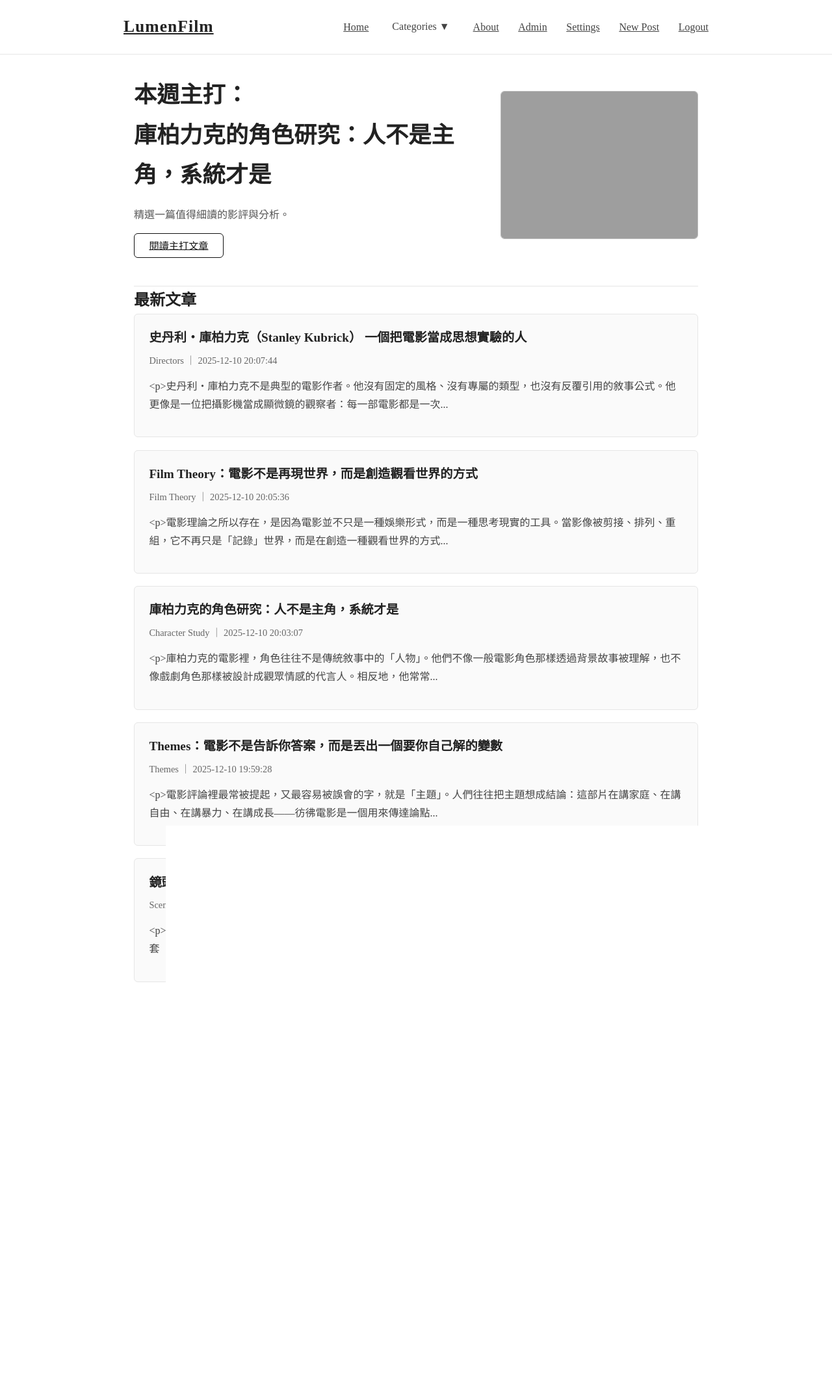
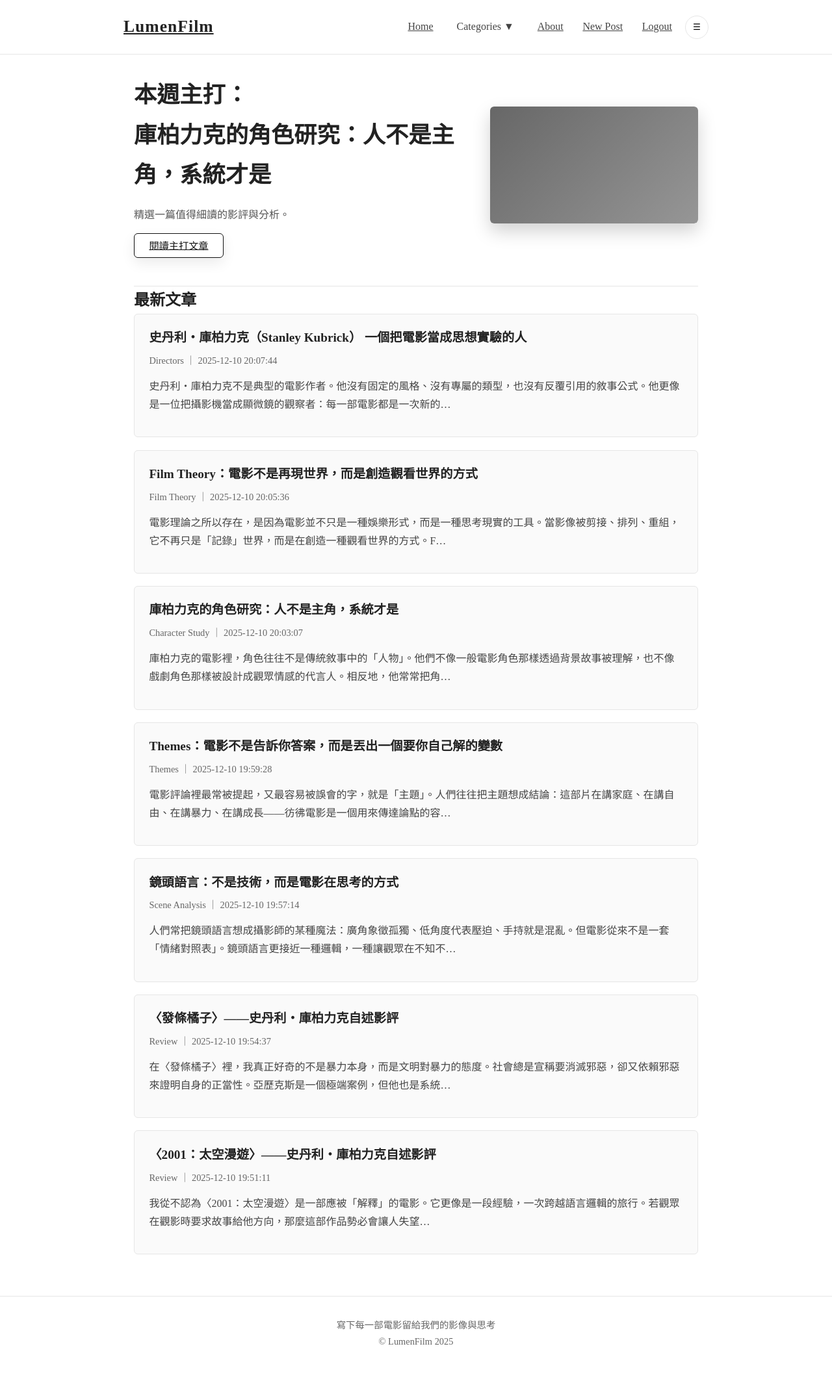
Before and after one commit to leotsai940914/114-1-Department-Computer-Network-and-Programming-, a Flask app: page / in a window 1280 px wide. Shown: the whole page at 65% size. Run offline with Flask 3, Linux system fonts and the light colour scheme; the visitor is signed in with stand-in values (Sample User, id 1); data comes from the database, SQL or seed files in the repository; both versions use the stored data as it was after the commit; grey boxes are pictures that could not be loaded.

Commit message:
修正預覽bug

```diff
--- a/Final Project/static/css/style.css
+++ b/Final Project/static/css/style.css
@@ -136,6 +136,49 @@ button,
     opacity: 0.8;
 }
 
+.admin-menu {
+    position: relative;
+    display: inline-block;
+    margin-left: 1rem;
+}
+
+.admin-toggle {
+    border: 1px solid var(--color-border);
+    background: #fff;
+    border-radius: 50%;
+    width: 36px;
+    height: 36px;
+    cursor: pointer;
+}
+
+.admin-dropdown {
+    position: absolute;
+    right: 0;
+    top: 110%;
+    background: #fff;
+    border: 1px solid var(--color-border);
+    border-radius: var(--radius);
+    box-shadow: 0 8px 20px rgba(0,0,0,0.12);
+    display: none;
+    min-width: 140px;
+    z-index: 20;
+}
+
+.admin-dropdown.open {
+    display: block;
+}
+
+.admin-dropdown a {
+    display: block;
+    padding: 0.7rem 0.9rem;
+    color: var(--color-text);
+    text-decoration: none;
+}
+
+.admin-dropdown a:hover {
+    background: var(--color-border-soft);
+}
+
 /* ===================================
    HERO SECTION
    =================================== */
@@ -147,6 +190,7 @@ button,
     gap: 2rem;
     padding: 2rem 0 3rem;
     border-bottom: 1px solid var(--color-border);
+    position: relative;
 }
 
 .hero-title {
@@ -158,6 +202,11 @@ button,
     font-size: var(--font-size-base);
     color: #555;
     margin: 1rem 0 1.2rem;
+    max-width: 540px;
+    display: -webkit-box;
+    -webkit-line-clamp: 2;
+    -webkit-box-orient: vertical;
+    overflow: hidden;
 }
 
 .hero-btn {
@@ -166,12 +215,14 @@ button,
     color: var(--color-accent);
     border-radius: var(--radius);
     font-size: 0.95rem;
+    box-shadow: 0 8px 20px rgba(0,0,0,0.08);
 }
 
 .hero-btn:hover {
     background-color: var(--color-accent);
     color: #fff;
     transform: translateY(-2px);
+    box-shadow: 0 12px 26px rgba(0,0,0,0.12);
 }
 
 .hero-image-placeholder {
@@ -188,6 +239,30 @@ button,
     filter: brightness(1.08);
 }
 
+.hero-cover {
+    width: 320px;
+    aspect-ratio: 16 / 9;
+    position: relative;
+    overflow: hidden;
+    border-radius: var(--radius);
+    box-shadow: 0 12px 28px rgba(0,0,0,0.18);
+}
+
+.hero-cover::after {
+    content: "";
+    position: absolute;
+    inset: 0;
+    background: linear-gradient(135deg, rgba(0,0,0,0.35), rgba(0,0,0,0.05));
+    pointer-events: none;
+}
+
+.hero-cover img {
+    width: 100%;
+    height: 100%;
+    object-fit: cover;
+    display: block;
+}
+
 /* ===================================
    POSTS LIST
    =================================== */
@@ -197,6 +272,7 @@ button,
     padding: 1.2rem 1.4rem;
     margin-bottom: 1.2rem;
     background-color: var(--color-card-bg);
+    position: relative;
 }
 
 .post-card:hover {
@@ -208,6 +284,17 @@ button,
 .post-title {
     font-size: var(--font-size-md);
     margin-bottom: 0.4rem;
+}
+
+.post-badge {
+    display: inline-block;
+    font-size: 0.75rem;
+    padding: 0.2rem 0.55rem;
+    border-radius: 999px;
+    background: #111;
+    color: #fff;
+    margin-right: 0.5rem;
+    letter-spacing: 0.02em;
 }
 
 .post-title a {
@@ -229,6 +316,10 @@ button,
 
 .post-excerpt {
     color: #444;
+    display: -webkit-box;
+    -webkit-line-clamp: 2;
+    -webkit-box-orient: vertical;
+    overflow: hidden;
 }
 
 /* ===================================
--- a/Final Project/static/js/main.js
+++ b/Final Project/static/js/main.js
@@ -20,6 +20,19 @@ document.querySelectorAll(".dropdown-toggle").forEach(toggle => {
 document.addEventListener("click", () => {
     document.querySelectorAll(".dropdown-menu")
         .forEach(menu => (menu.style.display = "none"));
+});
+
+/* Admin mini menu */
+document.addEventListener("DOMContentLoaded", () => {
+    const toggle = document.querySelector(".admin-toggle");
+    const menu = document.querySelector(".admin-dropdown");
+    if (!toggle || !menu) return;
+
+    toggle.addEventListener("click", (e) => {
+        e.stopPropagation();
+        menu.classList.toggle("open");
+    });
+    document.addEventListener("click", () => menu.classList.remove("open"));
 });
 
 
--- a/Final Project/templates/base.html
+++ b/Final Project/templates/base.html
@@ -49,17 +49,22 @@
             <!-- 動態 About 頁 -->
             <a href="{{ url_for('category_routes.about') }}">About</a>
 
-            {% if session.get('role') == 'admin' %}
-                <a href="{{ url_for('admin_routes.admin_home') }}">Admin</a>
-                <a href="{{ url_for('admin_routes.admin_settings') }}">Settings</a>
-            {% endif %}
-
             {% if session.get('user_id') %}
                 <a href="{{ url_for('post_routes.new_post') }}">New Post</a>
                 <a href="{{ url_for('auth_routes.logout') }}">Logout</a>
             {% else %}
                 <a href="{{ url_for('auth_routes.login') }}">Login</a>
                 <a href="{{ url_for('auth_routes.register') }}">Register</a>
+            {% endif %}
+
+            {% if session.get('role') == 'admin' %}
+                <div class="admin-menu">
+                    <button class="admin-toggle">☰</button>
+                    <div class="admin-dropdown">
+                        <a href="{{ url_for('admin_routes.admin_home') }}">Admin</a>
+                        <a href="{{ url_for('admin_routes.admin_settings') }}">Settings</a>
+                    </div>
+                </div>
             {% endif %}
         </nav>
 
--- a/Final Project/templates/category_posts.html
+++ b/Final Project/templates/category_posts.html
@@ -21,7 +21,7 @@
             </p>
 
             <p class="post-excerpt">
-                {{ post['content'][:80] }}...
+                {{ post['content'] | striptags | truncate(80, True, '…') }}
             </p>
 
         </div>
--- a/Final Project/templates/index.html
+++ b/Final Project/templates/index.html
@@ -28,7 +28,9 @@
 
     <div class="hero-image">
         {% if hero_post and hero_post.cover_image_url %}
-            <img src="{{ hero_post.cover_image_url }}" alt="Hero Cover" class="hero-image-placeholder" style="width:100%; height:auto; object-fit:cover;">
+            <div class="hero-cover">
+                <img src="{{ hero_post.cover_image_url }}" alt="Hero Cover">
+            </div>
         {% else %}
             <div class="hero-image-placeholder">Hero Image</div>
         {% endif %}
@@ -46,6 +48,9 @@
         <div class="post-card">
 
             <h3 class="post-title">
+                {% if loop.first and hero_post and hero_post.id == post['id'] %}
+                    <span class="post-badge">主打</span>
+                {% endif %}
                 <a href="{{ url_for('post_routes.post_detail', post_id=post['id']) }}">
                     {{ post['title'] }}
                 </a>
@@ -56,7 +61,7 @@
             </p>
 
             <p class="post-excerpt">
-                {{ post['content'][:80] }}...
+                {{ post['content'] | striptags | truncate(80, True, '…') }}
             </p>
 
         </div>
```
Also changed, not shown: Final Project/instance/blog.db.
